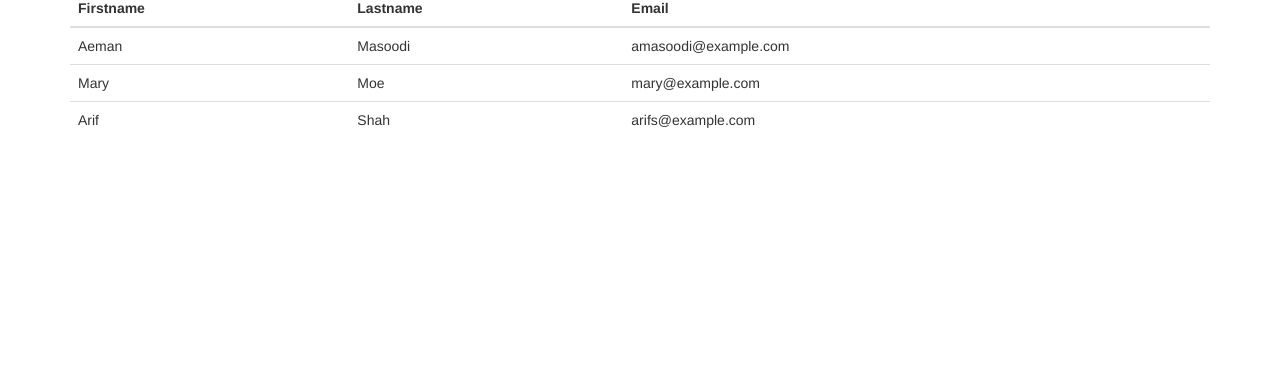
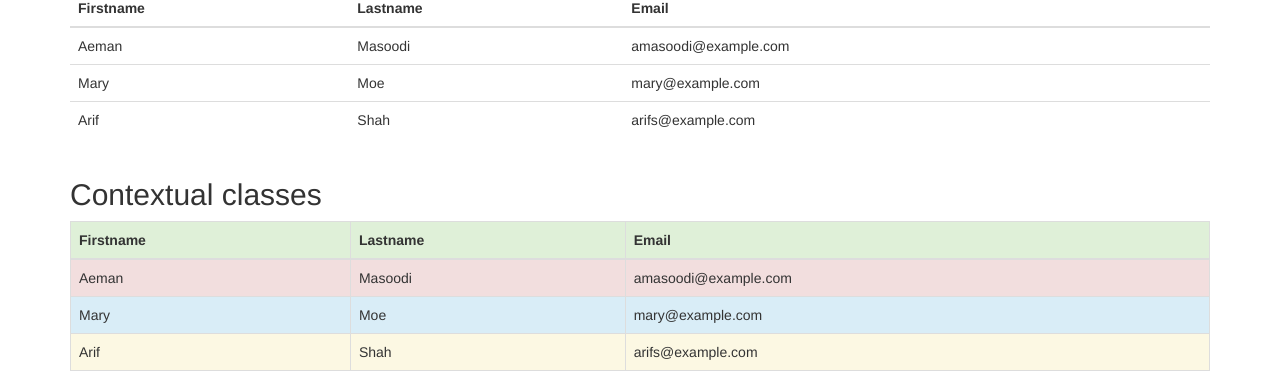
Before and after one commit to aemanmasoodi/bootstrap, a plain HTML site: page index.html in a window 1280 px wide. Shown: the part 537-928 px from the top of the page. Before the commit the page ends 800 px from the top, so only its background shows below. Drawn offline with nearby package versions, Linux system fonts and the light colour scheme.

Commit message:
Contextual classes

```diff
--- a/index.html
+++ b/index.html
@@ -95,6 +95,35 @@
         </tbody>
       </table>
     </div>
+    <div class="container">
+      <h2>Contextual classes</h2>
+      <table class="table table-bordered">
+        <thead>
+          <tr class="success">
+            <th>Firstname</th>
+            <th>Lastname</th>
+            <th>Email</th>
+          </tr>
+        </thead>
+        <tbody>
+          <tr class="danger">
+            <td>Aeman</td>
+            <td>Masoodi</td>
+            <td>amasoodi@example.com</td>
+          </tr>
+          <tr class="info">
+            <td>Mary</td>
+            <td>Moe</td>
+            <td>mary@example.com</td>
+          </tr>
+          <tr class="warning">
+            <td>Arif</td>
+            <td>Shah</td>
+            <td>arifs@example.com</td>
+          </tr>
+        </tbody>
+      </table>
+    </div>
 
 
 
```
